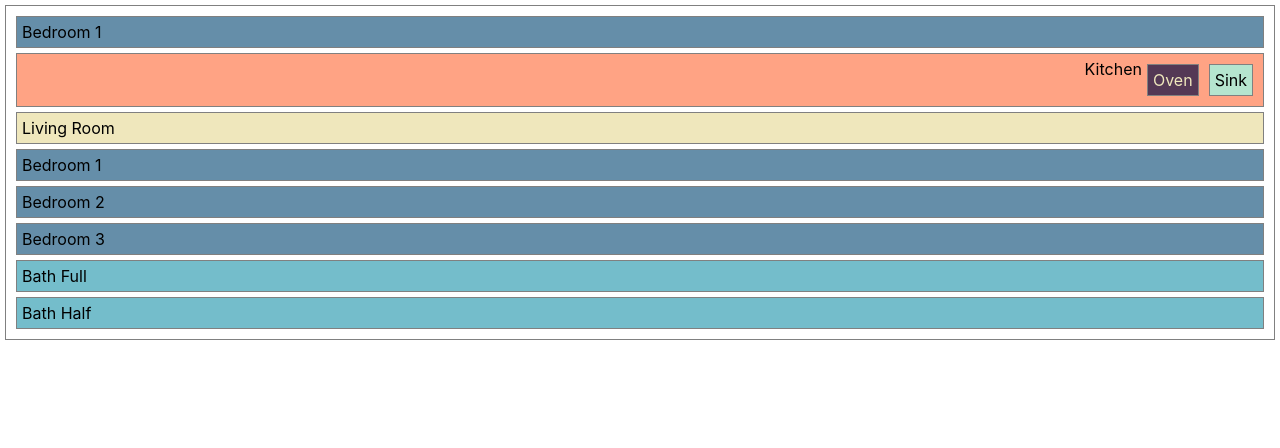
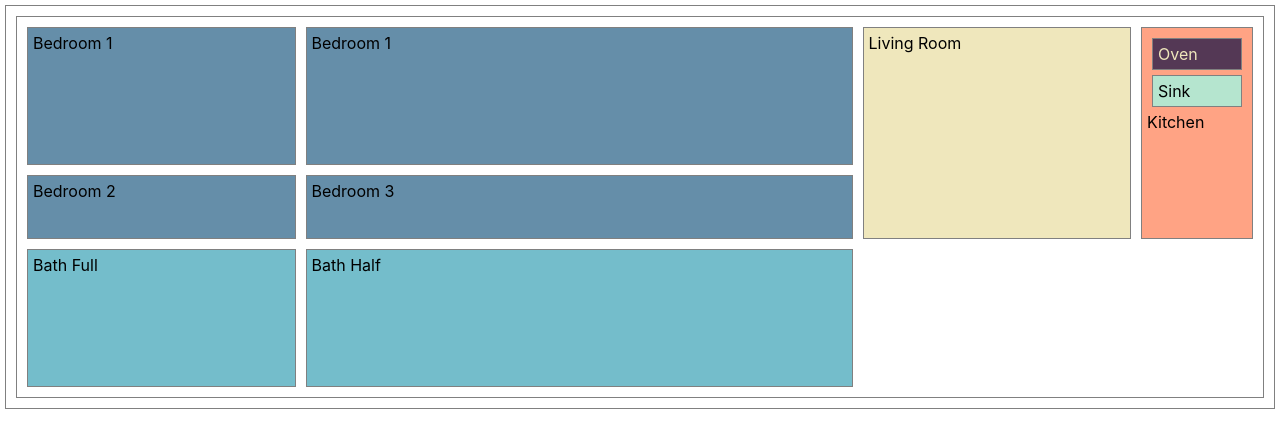
Before and after one commit to haaayd/floorplan-lab, a React (Create React App) app: page / in a window 1280 px wide. Shown: the top 448 px of the page. Built offline with nearby package versions, Linux system fonts and the light colour scheme.

Commit message:
display grid for livingroom and kitchen

```diff
--- a/src/App.css
+++ b/src/App.css
@@ -37,6 +37,12 @@
   }
 }
 
+#floorp {
+  display: grid;
+  grid-template-columns: 1fr 2fr 1fr;
+  grid-template-rows: 2fr 1fr 2fr;
+}
+
 div {
   border: 1px solid grey;
   margin: 5px;
@@ -45,26 +51,44 @@ div {
 
 .livingroom{
   background-color: #EFE7BC;
+  display: grid;
+  grid-row: 1/3;
+  grid-column: 3/4;
 
 }
 .kitchen {
-  display: flex;
-  justify-content: right;
-  background-color: #FFA384
+  grid-template-columns: 1fr 1fr;
+  grid-row: 1/3;
+  grid-column: 4/5;
+  height: 200px;
+  width: 100px;
+  background-color: #FFA384;
 
 }
+#kitch{
+  display: flex-end;
+  text-align: center;
+}
 .sink{
+  background-color: #B5E5CF;
   display: flex;
-  justify-content: flex-start;
-  background-color: #B5E5CF;
+  align-self: flex-start;
 }
 .oven {
   background-color: #543855;
   color: #EFE7BC;
+  display: flex;
+  align-self: flex-start;
 }
 
 .bedroom {
   background-color: #658EA9;
+
+}
+#bedroom-1{
+  display: grid;
+
+
 }
 .bath {
   background-color: #74BDCB;
--- a/src/Bath.jsx
+++ b/src/Bath.jsx
@@ -9,4 +9,4 @@ const Bath = (props) => {
   );
 }
 
-export default Bath;
+export default Bath
--- a/src/FloorPlan.jsx
+++ b/src/FloorPlan.jsx
@@ -6,7 +6,7 @@ import Bath from "./Bath"
 
 const FloorPlan = () => {
   return (
-    <>
+    <div id="floorp">
     <Bedroom bedNum={1} />
     <Kitchen />
     <LivingRoom />
@@ -15,9 +15,9 @@ const FloorPlan = () => {
     <Bedroom bedNum={3} />
     <Bath size="Full"/>
     <Bath size="Half"/>
-    </>
+    </div>
 
   );
 }
 
-export default FloorPlan;
+export default FloorPlan
--- a/src/Kitchen.jsx
+++ b/src/Kitchen.jsx
@@ -5,13 +5,13 @@ const Kitchen = () => {
   return (
     <>
     <div className="kitchen">
-    <span>Kitchen</span>
     <Oven />
     <Sink />
+    <span id="kitch">Kitchen</span>
     </div>
 
     </>
-  );
+  )
 }
 
-export default Kitchen;
+export default Kitchen
--- a/src/Livingroom.jsx
+++ b/src/Livingroom.jsx
@@ -5,7 +5,7 @@ const LivingRoom = () => {
       Living Room
     </div>
     </>
-  );
+  )
 }
 
 export default LivingRoom
```
